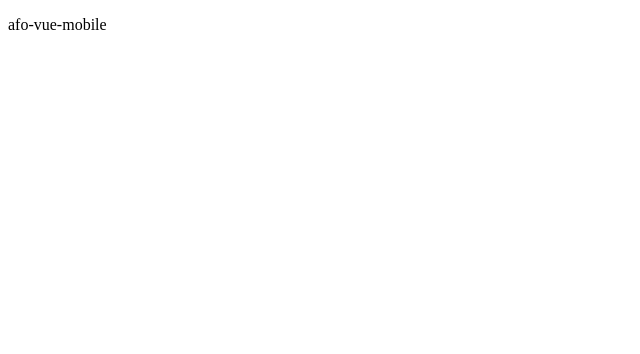
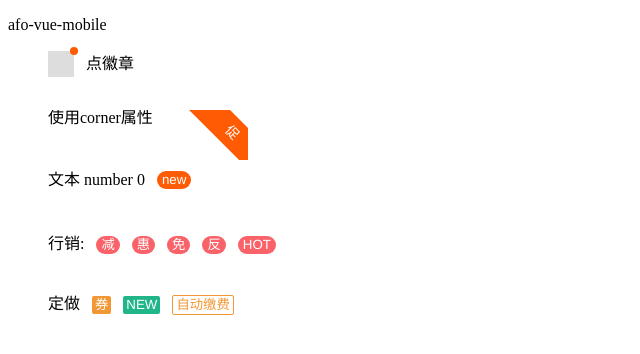
Before and after one commit to chenjinxinlove/afo-react-mobile, a React app: page /badge in a window 1280 px wide. Shown: the top 354 px of the page, without its empty margins (0-640 px from the left). Built offline with nearby package versions, Linux system fonts and the light colour scheme.

Commit message:
Finish editing the badge

```diff
--- a/common/stylus/var/size.styl
+++ b/common/stylus/var/size.styl
@@ -10,3 +10,52 @@ $fontsize-small-s = 10px
 
 // radius-size
 $radius-size-medium = 5px
+
+// 圆角
+// ---
+$radius-xs = 2px
+$radius-sm = 3px
+$radius-md = 5px
+$radius-lg = 7px
+$radius-circle = 50%
+
+// 边框尺寸
+// ---
+$border-width-sm = 1px
+$border-width-md = 1px
+$border-width-lg = 2px
+
+// 间距
+// ---
+// 水平间距
+$h-spacing-sm = 5px
+$h-spacing-md = 8px
+$h-spacing-lg = 15px
+
+// 垂直间距
+$v-spacing-xs = 3px
+$v-spacing-sm = 6px
+$v-spacing-md = 9px
+$v-spacing-lg = 15px
+$v-spacing-xl = 21px
+
+// 高度
+// ---
+$line-height-base = 1           // 单行行高
+$line-height-paragraph = 1.5    // 多行行高
+
+// 图标尺寸
+// ---
+$icon-size-xxs = 15px
+$icon-size-xs = 18px
+$icon-size-sm = 21px
+$icon-size-md = 22px       // 导航条上的图标、grid的图标大小
+$icon-size-lg = 36px
+
+// 组件变量
+// ---
+$actionsheet-item-height = 50
+$actionsheet-item-font-size = 18px
+
+$link-button-fill-tap = #ddd
+$link-button-font-size = 16px
--- a/src/App.tsx
+++ b/src/App.tsx
@@ -1,6 +1,7 @@
 import * as React from 'react';
 import { BrowserRouter, Route } from 'react-router-dom';
-import ButtonDemo from './pageages/button/demo/index'
+import BadgeDemo from './pageages/badge/demo/index';
+import ButtonDemo from './pageages/button/demo/index';
 
 class App extends React.Component {
   public render() {
@@ -12,6 +13,7 @@ class App extends React.Component {
               </header>
               <main>
                 <Route path="/button" component={ButtonDemo} />
+                <Route path="/badge" component={BadgeDemo} />
               </main>
         </div>
       </BrowserRouter>
--- /dev/null
+++ b/src/pageages/badge/demo/demo.css
@@ -0,0 +1,30 @@
+li{
+  height: 60px;
+  list-style: none;
+  border-bottom: 1px solide #ccc;
+}
+.corner-badge {
+  height: 50px;
+  width: 200px;
+}
+
+.special-badge .am-list-line {
+  padding-right: 0;
+}
+
+.special-badge .am-list-line .am-list-extra {
+  padding: 0;
+  height: 44px;
+}
+
+.special-badge .am-badge {
+  transform: rotate(45deg);
+  transform-origin: right bottom;
+  right: 0;
+  top: 13px;
+  width: 50px;
+}
+
+.special-badge .am-badge-text {
+  border-radius: 1px;
+}
--- /dev/null
+++ b/src/pageages/badge/demo/index.tsx
@@ -0,0 +1,51 @@
+import * as React from 'react';
+import Badge from '../index';
+import './demo.css';
+class BadgeDemo extends React.Component<any> {
+  render() {
+    return (
+      <ul>
+          <li>
+          <Badge dot={true}>
+              <span style={{ width: '26px', height: '26px', background: '#ddd', display: 'inline-block' }} />
+          </Badge>
+          <span style={{ marginLeft: 12 }}>点徽章</span>
+          </li>
+          <li>
+              <Badge text={'促'} corner={true}>
+                <div className="corner-badge">使用corner属性</div>
+              </Badge>
+          </li>
+          <li>
+          <Badge text={0} style={{ marginLeft: 12 }}>文本 number 0</Badge>
+          <Badge text={'new'} style={{ marginLeft: 12 }} />
+          </li>
+          <li>
+            行销:
+            <Badge text="减" hot={true} style={{ marginLeft: 12 }} />
+            <Badge text="惠" hot={true} style={{ marginLeft: 12 }} />
+            <Badge text="免" hot={true} style={{ marginLeft: 12 }} />
+            <Badge text="反" hot={true} style={{ marginLeft: 12 }} />
+            <Badge text="HOT" hot={true} style={{ marginLeft: 12 }} />
+          </li>
+          <li>
+            定做
+            <Badge text="券" style={{ marginLeft: 12, padding: '0 3px', backgroundColor: '#f19736', borderRadius: 2 }} />
+            <Badge text="NEW" style={{ marginLeft: 12, padding: '0 3px', backgroundColor: '#21b68a', borderRadius: 2 }} />
+            <Badge text="自动缴费"
+                style={{
+                marginLeft: 12,
+                padding: '0 3px',
+                backgroundColor: '#fff',
+                borderRadius: 2,
+                color: '#f19736',
+                border: '1px solid #f19736',
+                }}
+            />
+          </li>
+      </ul>
+    )
+  }
+};
+
+export default BadgeDemo;
--- /dev/null
+++ b/src/pageages/badge/index.tsx
@@ -0,0 +1,73 @@
+import classnames from 'classnames';
+import * as React from 'react';
+import { CSSProperties } from 'react';
+import './style/badge.styl';
+
+
+export interface BadgeProps {
+  size?: 'large' | 'samll';
+  overflowCount?: number;
+  corner?: boolean;
+  dot?: boolean;
+  text?: any;
+  className?: string;
+  hot?: boolean;
+  style?: CSSProperties;
+}
+
+export default class Badge extends React.Component< BadgeProps, any > {
+  static defaultProps = {
+    size: 'small',
+    overflowCount: 99,
+    dot: false,
+    corner: false
+  }
+  render () {
+    // tslint:disable:prefer-const
+    let {
+      className,
+      children,
+      text,
+      size,
+      overflowCount,
+      dot,
+      corner,
+      hot,
+      ...restProps
+    } = this.props;
+    overflowCount = overflowCount as number;
+    text =
+      typeof text === 'number' && text > overflowCount
+        ? `${overflowCount}+`
+        : text;
+
+    if (dot) {
+      text = ''
+    }
+    const prefixCls: string = 'afo-badge'
+    const scrollNumberCls = classnames({
+      [`${prefixCls}-dot`]: dot,
+      [`${prefixCls}-dot-large`]: dot && size === 'large',
+      [`${prefixCls}-text`]: !dot && !corner,
+      [`${prefixCls}-corner`]: corner,
+      [`${prefixCls}-corner-large`]: corner && size === 'large',
+    });
+    const badgeCls = classnames(prefixCls, className, {
+      [`${prefixCls}-not-a-wrapper`]: !children,
+      [`${prefixCls}-corner-wrapper`]: corner,
+      [`${prefixCls}-hot`]: !!hot,
+      [`${prefixCls}-corner-wrapper-large`]: corner && size === 'large'
+    });
+
+    return (
+      <span className={badgeCls}>
+        {children}
+        {
+          (text || dot) && (
+            <sup className={scrollNumberCls} {...restProps}>{text}</sup>
+          )
+        }
+      </span>
+    )
+  }
+}
--- /dev/null
+++ b/src/pageages/badge/style/badge.styl
@@ -0,0 +1,76 @@
+@require "../../../../common/stylus/variable.styl"
+@require "../../../../common/stylus/mixin.styl"
+
+.afo-badge
+  position: relative
+  display: inline-block
+  line-height: $line-height-base
+  vertical-align: middle
+
+.afo-badge-text
+  text-rendering: optimizeLegibility
+  -webkit-font-smoothing: antialiased
+  -moz-osx-font-smoothing: grayscale
+  position: absolute
+  top: -1 * $v-spacing-sm
+  height: $icon-size-xs
+  line-height: $icon-size-xs
+  min-width: 9px
+  border-radius: 2 * $v-spacing-sm
+  padding: 0 $h-spacing-sm
+  text-align: center
+  font-size: $font-size-caption-sm
+  color: $color-text-base-inverse
+  background-color: $brand-important
+  white-space: nowrap
+  transform: translateX(-45%)
+  transform-origin: -10% center
+  z-index: 10
+  font-family: "Helvetica Neue", Helvetica, "PingFang SC", "Hiragino Sans GB", "Microsoft YaHei", "\5FAE\8F6F\96C5\9ED1", SimSun, sans-serif
+  a
+    color: $color-text-base-inverse
+
+  p
+    margin: 0
+    padding: 0
+
+.afo-badge-hot .afo-badge-text
+    background-color: #f96268
+
+.afo-badge-dot
+  position: absolute
+  transform: translateX(-50%)
+  transform-origin: 0 center
+  top: -2 * $border-width-lg
+  height: 0.5 * $link-button-font-size
+  width: 0.5 * $link-button-font-size
+  border-radius: 100%
+  background: $brand-important
+  z-index: 10
+
+.afo-badge-dot-large
+  height: $link-button-font-size
+  width: $link-button-font-size
+
+.afo-badge-not-a-wrapper .afo-badge-text,
+.afo-badge-not-a-wrapper .afo-badge-hot
+  top: auto
+  display: block
+  position: relative
+  transform: translateX(0)
+
+.afo-badge-corner
+  width: 5 * $link-button-font-size
+  padding: 0.5 * $link-button-font-size
+  position: absolute
+  right: -2 * $link-button-font-size
+  top: 0.5 * $link-button-font-size
+  background-color: $brand-important
+  color: $color-text-base-inverse
+  white-space: nowrap
+  transform: rotate(45deg)
+  text-align: center
+  font-size: $font-size-subhead
+
+.afo-badge-corner-wrapper
+  overflow: hidden
```
Also changed, not shown: 1 other file (tests, documents, lock files or other folders).
